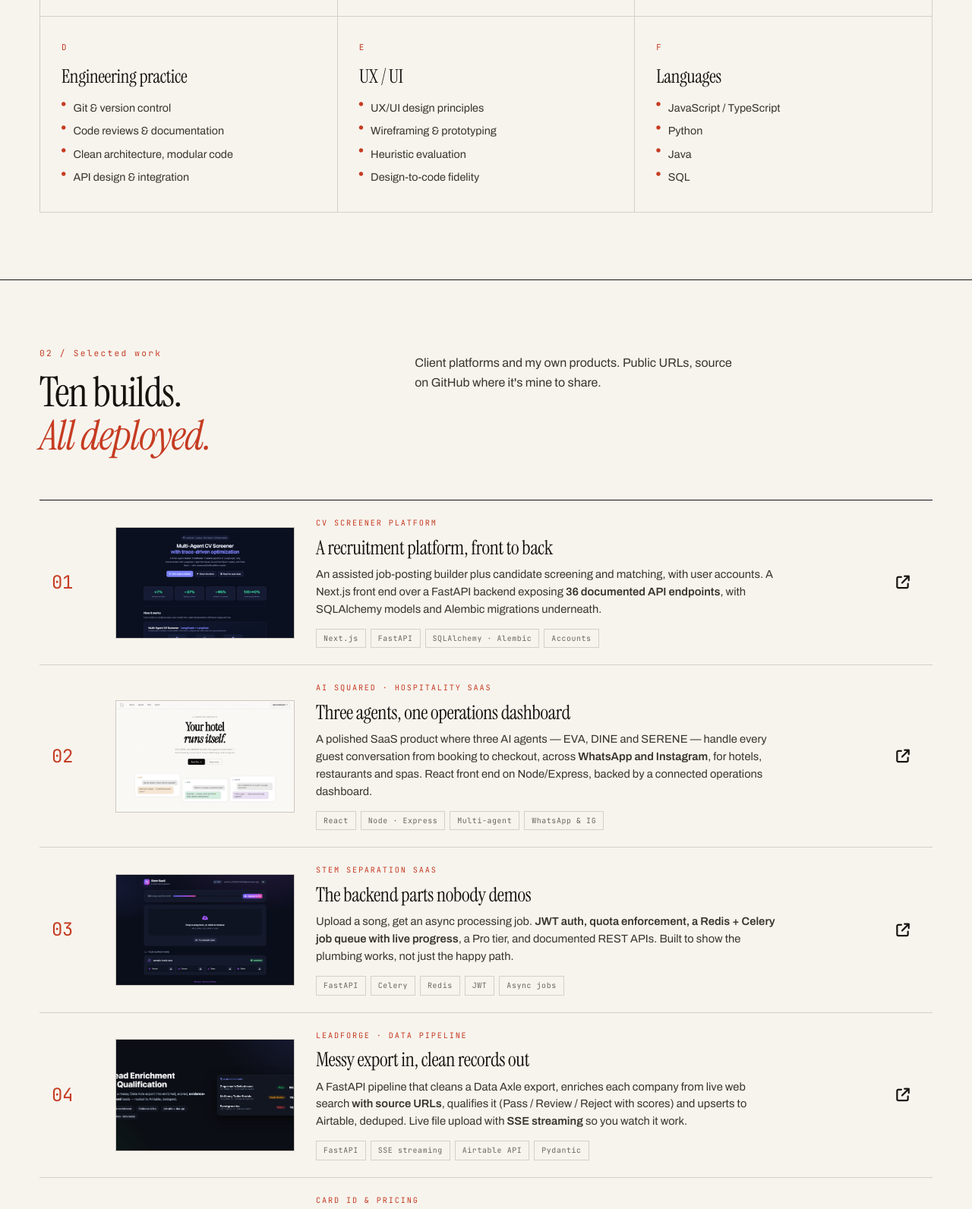
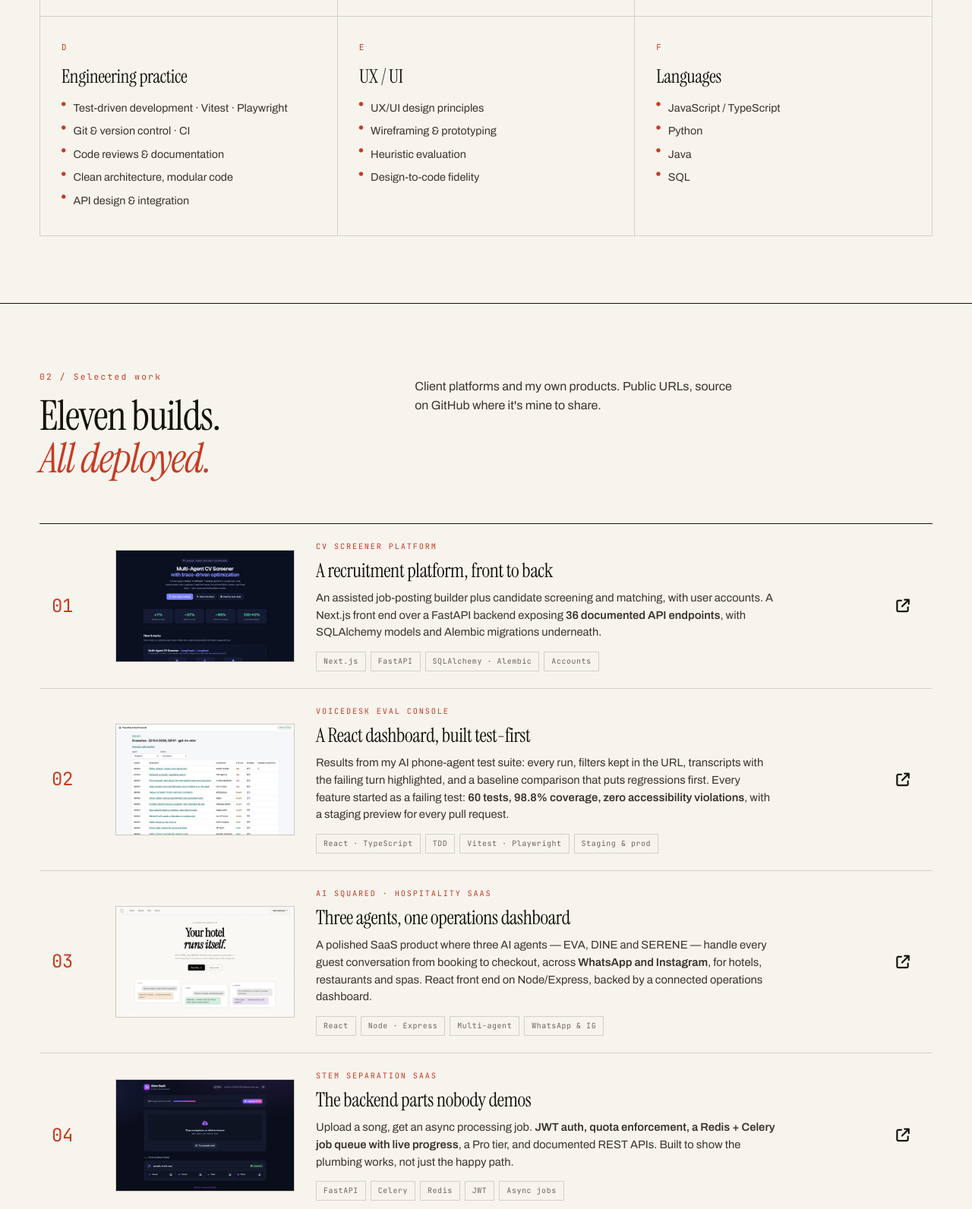
Before and after one commit to adelsherif8/portfolios, a website: page software-engineer/index.html in a window 1280 px wide. Shown: the part 1260-2852 px from the top of the page at 76% size. Drawn offline with Linux system fonts and the light colour scheme.

Commit message:
Software page: VoiceDesk Eval Console (React/TS, built test-first); testing in practice list
Co-Authored-By: Claude Opus 5.5 <noreply@anthropic.com>

```diff
--- a/software-engineer/index.html
+++ b/software-engineer/index.html
@@ -94,7 +94,7 @@
         <li><i class="fa-solid fa-circle"></i> Redis · Celery job queues</li>
         <li><i class="fa-solid fa-circle"></i> Vercel · Render deployment</li></ul></div>
       <div class="cap"><span class="cap-n">D</span><h3>Engineering practice</h3>
-        <ul><li><i class="fa-solid fa-circle"></i> Git &amp; version control</li>
+        <ul><li><i class="fa-solid fa-circle"></i> Test-driven development · Vitest · Playwright</li><li><i class="fa-solid fa-circle"></i> Git &amp; version control · CI</li>
         <li><i class="fa-solid fa-circle"></i> Code reviews &amp; documentation</li>
         <li><i class="fa-solid fa-circle"></i> Clean architecture, modular code</li>
         <li><i class="fa-solid fa-circle"></i> API design &amp; integration</li></ul></div>
@@ -115,7 +115,7 @@
 <section id="work">
   <div class="wrap">
     <div class="sec-head rv">
-      <div><span class="num">02 / Selected work</span><h2>Ten builds.<br/><em>All deployed.</em></h2></div>
+      <div><span class="num">02 / Selected work</span><h2>Eleven builds.<br/><em>All deployed.</em></h2></div>
       <p class="note">Client platforms and my own products. Public URLs, source on GitHub where it's mine to share.</p>
     </div>
     <div class="index rv">
@@ -130,8 +130,18 @@
         <i class="fa-solid fa-arrow-up-right-from-square r-go" aria-hidden="true"></i>
       </a>
 
+      <a class="row" href="https://voicedesk-console.vercel.app" target="_blank" rel="noopener">
+        <span class="r-n">02</span>
+        <div class="r-shot"><img src="assets/projects/voicedesk-console.jpg" alt="VoiceDesk Eval Console run detail" loading="lazy"/></div>
+        <div class="r-body"><span class="r-client">VoiceDesk Eval Console</span>
+          <h3>A React dashboard, built test-first</h3>
+          <p class="r-desc">Results from my AI phone-agent test suite: every run, filters kept in the URL, transcripts with the failing turn highlighted, and a baseline comparison that puts regressions first. Every feature started as a failing test: <strong>60 tests, 98.8% coverage, zero accessibility violations</strong>, with a staging preview for every pull request.</p>
+          <div class="r-tags"><span>React · TypeScript</span><span>TDD</span><span>Vitest · Playwright</span><span>Staging &amp; prod</span></div></div>
+        <i class="fa-solid fa-arrow-up-right-from-square r-go" aria-hidden="true"></i>
+      </a>
+
       <a class="row" href="https://ai2-web.vercel.app" target="_blank" rel="noopener">
-        <span class="r-n">02</span>
+        <span class="r-n">03</span>
         <div class="r-shot"><img src="assets/projects/ai-squared.jpg" alt="AI Squared hospitality platform" loading="lazy"/></div>
         <div class="r-body"><span class="r-client">AI Squared · Hospitality SaaS</span>
           <h3>Three agents, one operations dashboard</h3>
@@ -141,7 +151,7 @@
       </a>
 
       <a class="row" href="https://stem-test.vercel.app" target="_blank" rel="noopener">
-        <span class="r-n">03</span>
+        <span class="r-n">04</span>
         <div class="r-shot"><img src="assets/projects/stem-saas.jpg" alt="Stem separation SaaS backend" loading="lazy"/></div>
         <div class="r-body"><span class="r-client">Stem Separation SaaS</span>
           <h3>The backend parts nobody demos</h3>
@@ -151,7 +161,7 @@
       </a>
 
       <a class="row" href="https://lead-enrichment-hazel.vercel.app" target="_blank" rel="noopener">
-        <span class="r-n">04</span>
+        <span class="r-n">05</span>
         <div class="r-shot"><img src="assets/projects/leadforge.jpg" alt="LeadForge enrichment pipeline" loading="lazy"/></div>
         <div class="r-body"><span class="r-client">LeadForge · Data pipeline</span>
           <h3>Messy export in, clean records out</h3>
@@ -161,7 +171,7 @@
       </a>
 
       <a class="row" href="https://card-id-pricing.vercel.app" target="_blank" rel="noopener">
-        <span class="r-n">05</span>
+        <span class="r-n">06</span>
         <div class="r-shot"><img src="assets/projects/card-id-pricing.jpg" alt="Card ID and pricing service" loading="lazy"/></div>
         <div class="r-body"><span class="r-client">Card ID &amp; Pricing</span>
           <h3>Entity resolution, done properly</h3>
@@ -171,7 +181,7 @@
       </a>
 
       <a class="row" href="https://rag-doc-intelligence-web.vercel.app" target="_blank" rel="noopener">
-        <span class="r-n">06</span>
+        <span class="r-n">07</span>
         <div class="r-shot"><img src="assets/projects/rag-doc.jpg" alt="RAG document intelligence service" loading="lazy"/></div>
         <div class="r-body"><span class="r-client">RAG Document Intelligence</span>
           <h3>A document service, not a demo</h3>
@@ -181,7 +191,7 @@
       </a>
 
       <a class="row" href="https://tickforge2.vercel.app" target="_blank" rel="noopener">
-        <span class="r-n">07</span>
+        <span class="r-n">08</span>
         <div class="r-shot"><img src="assets/projects/tickforge2.jpg" alt="TickForge 2 markets platform" loading="lazy"/></div>
         <div class="r-body"><span class="r-client">TickForge 2</span>
           <h3>Markets platform on serverless</h3>
@@ -191,7 +201,7 @@
       </a>
 
       <a class="row" href="https://stocksawy.vercel.app" target="_blank" rel="noopener">
-        <span class="r-n">08</span>
+        <span class="r-n">09</span>
         <div class="r-shot"><img src="assets/projects/stocksawy.jpg" alt="Stocksawy EGX dashboard" loading="lazy"/></div>
         <div class="r-body"><span class="r-client">Stocksawy · EGX</span>
           <h3>A dashboard for the Egyptian Exchange</h3>
@@ -201,7 +211,7 @@
       </a>
 
       <a class="row" href="https://ufaslive.com" target="_blank" rel="noopener">
-        <span class="r-n">09</span>
+        <span class="r-n">10</span>
         <div class="r-shot"><img src="assets/projects/ufaslive.jpg" alt="URJA health coaching brand site" loading="lazy"/></div>
         <div class="r-body"><span class="r-client">URJA · UF Academy</span>
           <h3>Styles that can't leak into the host theme</h3>
@@ -211,7 +221,7 @@
       </a>
 
       <a class="row" href="../ai-engineer/">
-        <span class="r-n">10</span>
+        <span class="r-n">11</span>
         <div class="r-shot"><img src="assets/projects/trendup.jpg" alt="theTrendUp lead conversion plugin suites" loading="lazy"/></div>
         <div class="r-body"><span class="r-client">theTrendUp · Client platform</span>
           <h3>Three plugin suites, 30+ businesses</h3>
```
Also changed, not shown: software-engineer/assets/projects/voicedesk-console.jpg (added).
